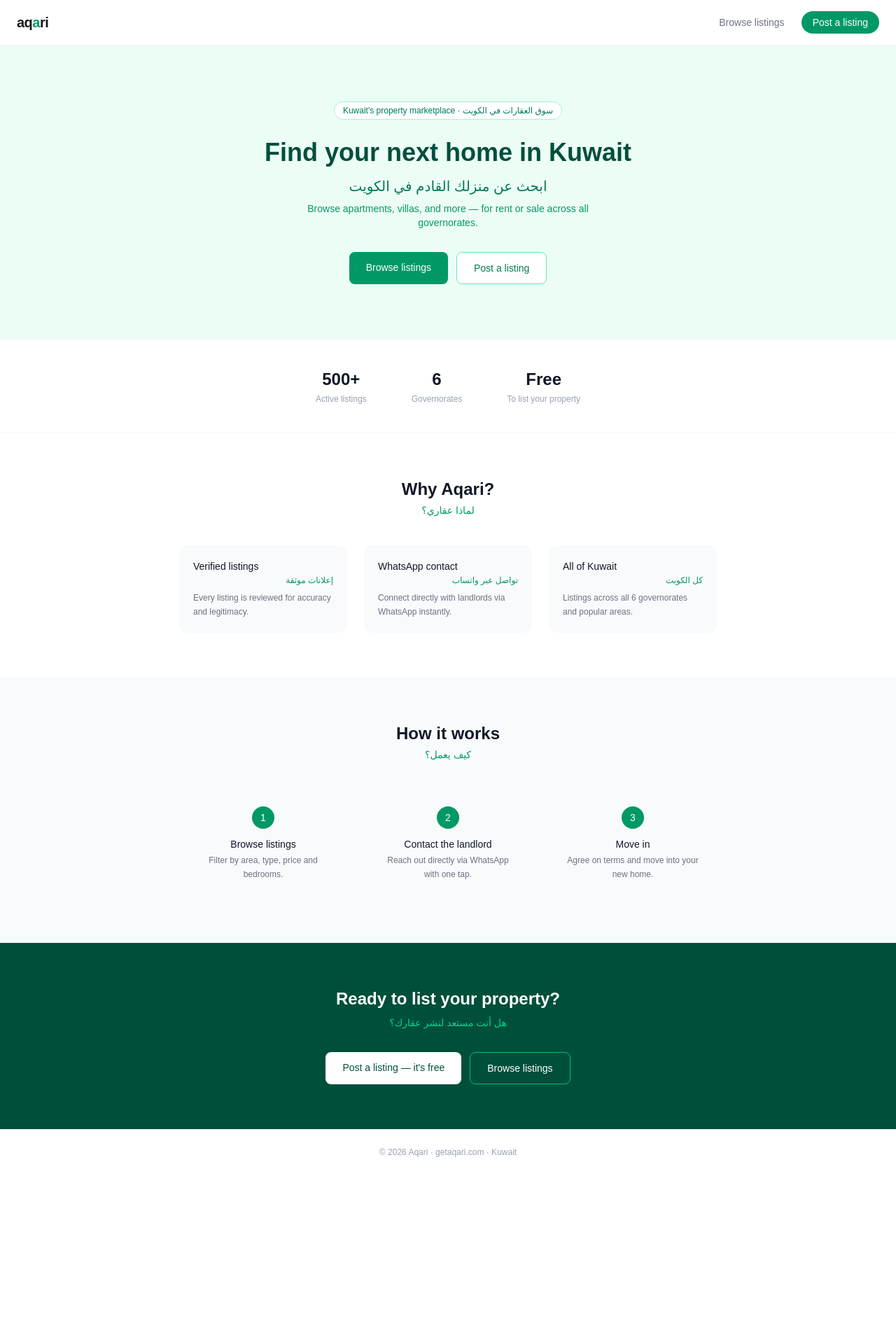
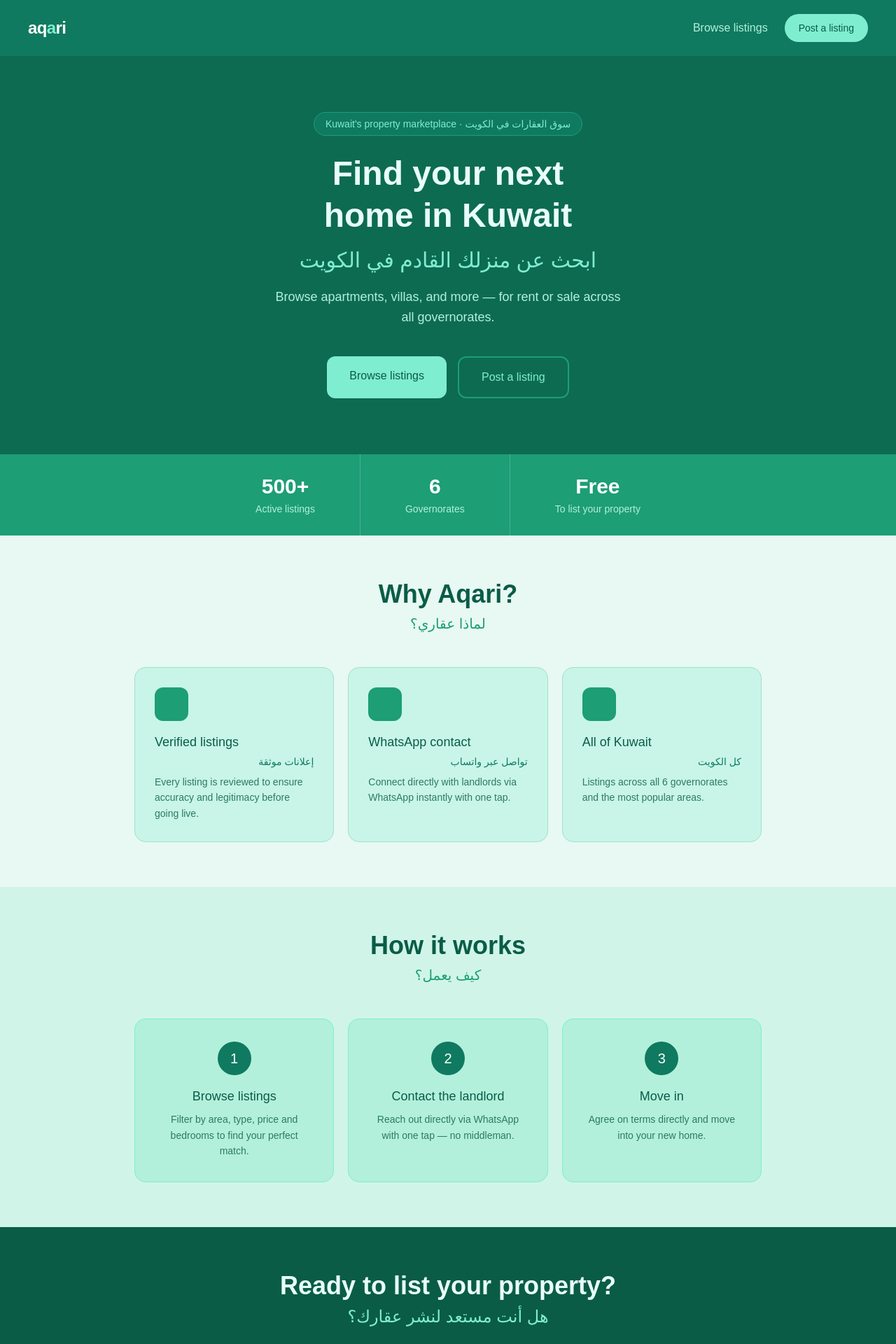
Before and after one commit to nalmuzaini03/aqari, a Next.js app: page / in a window 1280 px wide. Shown: the top 1920 px of the page at 70% size. Before the commit the page ends 1678 px from the top, so only its background shows below. Built offline with nearby package versions, Linux system fonts and the light colour scheme.

Commit message:
redesign homepage with mint and teal

```diff
--- a/src/app/page.tsx
+++ b/src/app/page.tsx
@@ -4,108 +4,114 @@
   return (
     <div className="min-h-screen flex flex-col">
 
-      <nav className="flex items-center justify-between px-6 py-4 bg-white border-b border-gray-100">
-        <div className="text-xl font-semibold tracking-tight">
-          aq<span className="text-emerald-600">a</span>ri
+      {/* Nav */}
+      <nav style={{ background: "#0F7A5F" }} className="flex items-center justify-between px-10 py-5">
+        <div className="text-2xl font-semibold tracking-tight" style={{ color: "white" }}>
+          aq<span style={{ color: "#7FEDD0" }}>a</span>ri
         </div>
         <div className="flex items-center gap-6">
-          <Link href="/listings" className="text-sm text-gray-500 hover:text-gray-800">Browse listings</Link>
-          <Link href="/login" className="text-sm bg-emerald-600 text-white px-4 py-1.5 rounded-full hover:bg-emerald-700 transition-colors">
+          <Link href="/listings" style={{ color: "#B2F0DC" }} className="text-base">Browse listings</Link>
+          <Link href="/login" style={{ background: "#7FEDD0", color: "#0A5C46" }} className="text-sm font-medium px-5 py-2.5 rounded-full">
             Post a listing
           </Link>
         </div>
       </nav>
 
-      <section className="bg-emerald-50 px-6 py-20 text-center">
-        <span className="inline-block bg-white text-emerald-700 text-xs px-3 py-1 rounded-full border border-emerald-200 mb-6">
+      {/* Hero */}
+      <section style={{ background: "#0D6B52" }} className="px-10 py-20 text-center">
+        <span style={{ background: "#0F7A5F", color: "#7FEDD0", border: "1px solid #1D9E75" }} className="inline-block text-sm px-4 py-1.5 rounded-full mb-6">
           Kuwait's property marketplace · سوق العقارات في الكويت
         </span>
-        <h1 className="text-4xl font-semibold text-emerald-900 leading-tight mb-3">
-          Find your next home in Kuwait
+        <h1 style={{ color: "#E8FFF8" }} className="text-5xl font-semibold leading-tight mb-4">
+          Find your next<br />home in Kuwait
         </h1>
-        <p className="text-xl text-emerald-700 mb-2" dir="rtl">
+        <p style={{ color: "#7FEDD0" }} className="text-3xl mb-5" dir="rtl">
           ابحث عن منزلك القادم في الكويت
         </p>
-        <p className="text-sm text-emerald-600 mb-8 max-w-md mx-auto">
+        <p style={{ color: "#B2F0DC" }} className="text-lg mb-10 max-w-lg mx-auto leading-relaxed">
           Browse apartments, villas, and more — for rent or sale across all governorates.
         </p>
-        <div className="flex gap-3 justify-center">
-          <Link href="/listings" className="bg-emerald-600 text-white px-6 py-3 rounded-lg text-sm font-medium hover:bg-emerald-700 transition-colors">
+        <div className="flex gap-4 justify-center">
+          <Link href="/listings" style={{ background: "#7FEDD0", color: "#0A5C46" }} className="px-8 py-4 rounded-xl text-base font-medium">
             Browse listings
           </Link>
-          <Link href="/login" className="bg-white text-emerald-700 border border-emerald-300 px-6 py-3 rounded-lg text-sm font-medium hover:bg-emerald-50 transition-colors">
+          <Link href="/login" style={{ color: "#7FEDD0", border: "2px solid #1D9E75" }} className="px-8 py-4 rounded-xl text-base">
             Post a listing
           </Link>
         </div>
       </section>
 
-      <section className="flex justify-center gap-16 py-10 bg-white border-b border-gray-100">
-        <div className="text-center">
-          <p className="text-2xl font-semibold text-gray-900">500+</p>
-          <p className="text-xs text-gray-400 mt-1">Active listings</p>
-        </div>
-        <div className="text-center">
-          <p className="text-2xl font-semibold text-gray-900">6</p>
-          <p className="text-xs text-gray-400 mt-1">Governorates</p>
-        </div>
-        <div className="text-center">
-          <p className="text-2xl font-semibold text-gray-900">Free</p>
-          <p className="text-xs text-gray-400 mt-1">To list your property</p>
-        </div>
+      {/* Stats */}
+      <section style={{ background: "#1D9E75" }} className="flex justify-center">
+        {[
+          { num: "500+", label: "Active listings" },
+          { num: "6", label: "Governorates" },
+          { num: "Free", label: "To list your property" },
+        ].map((s, i) => (
+          <div key={s.num} style={{ borderRight: i < 2 ? "1px solid rgba(255,255,255,0.2)" : "none" }} className="text-center px-16 py-7">
+            <p className="text-3xl font-semibold text-white">{s.num}</p>
+            <p style={{ color: "#B2F0DC" }} className="text-sm mt-1">{s.label}</p>
+          </div>
+        ))}
       </section>
 
-      <section className="px-6 py-16 bg-white">
-        <h2 className="text-2xl font-semibold text-center text-gray-900 mb-1">Why Aqari?</h2>
-        <p className="text-center text-emerald-600 mb-10 text-sm" dir="rtl">لماذا عقاري؟</p>
-        <div className="grid grid-cols-1 sm:grid-cols-3 gap-6 max-w-3xl mx-auto">
+      {/* Features */}
+      <section style={{ background: "#E8F8F3" }} className="px-10 py-16">
+        <h2 style={{ color: "#0A5C46" }} className="text-4xl font-semibold text-center mb-2">Why Aqari?</h2>
+        <p style={{ color: "#1D9E75" }} className="text-xl text-center mb-12" dir="rtl">لماذا عقاري؟</p>
+        <div className="grid grid-cols-1 sm:grid-cols-3 gap-5 max-w-4xl mx-auto">
           {[
-            { title: "Verified listings", ar: "إعلانات موثقة", desc: "Every listing is reviewed for accuracy and legitimacy." },
-            { title: "WhatsApp contact", ar: "تواصل عبر واتساب", desc: "Connect directly with landlords via WhatsApp instantly." },
-            { title: "All of Kuwait", ar: "كل الكويت", desc: "Listings across all 6 governorates and popular areas." },
+            { title: "Verified listings", ar: "إعلانات موثقة", desc: "Every listing is reviewed to ensure accuracy and legitimacy before going live." },
+            { title: "WhatsApp contact", ar: "تواصل عبر واتساب", desc: "Connect directly with landlords via WhatsApp instantly with one tap." },
+            { title: "All of Kuwait", ar: "كل الكويت", desc: "Listings across all 6 governorates and the most popular areas." },
           ].map((f) => (
-            <div key={f.title} className="bg-gray-50 rounded-xl p-5">
-              <h3 className="text-sm font-medium text-gray-900 mb-0.5">{f.title}</h3>
-              <p className="text-xs text-emerald-600 mb-2" dir="rtl">{f.ar}</p>
-              <p className="text-xs text-gray-500 leading-relaxed">{f.desc}</p>
+            <div key={f.title} style={{ background: "#C8F5E8", border: "1px solid #9FE1CB" }} className="rounded-2xl p-7">
+              <div style={{ background: "#1D9E75" }} className="w-12 h-12 rounded-xl mb-4" />
+              <h3 style={{ color: "#0A5C46" }} className="text-lg font-medium mb-1">{f.title}</h3>
+              <p style={{ color: "#0F7A5F" }} className="text-sm mb-2" dir="rtl">{f.ar}</p>
+              <p style={{ color: "#2D7A5F" }} className="text-sm leading-relaxed">{f.desc}</p>
             </div>
           ))}
         </div>
       </section>
 
-      <section className="px-6 py-16 bg-gray-50">
-        <h2 className="text-2xl font-semibold text-center text-gray-900 mb-1">How it works</h2>
-        <p className="text-center text-emerald-600 mb-10 text-sm" dir="rtl">كيف يعمل؟</p>
-        <div className="grid grid-cols-1 sm:grid-cols-3 gap-6 max-w-3xl mx-auto">
+      {/* How it works */}
+      <section style={{ background: "#D0F5E8" }} className="px-10 py-16">
+        <h2 style={{ color: "#0A5C46" }} className="text-4xl font-semibold text-center mb-2">How it works</h2>
+        <p style={{ color: "#1D9E75" }} className="text-xl text-center mb-12" dir="rtl">كيف يعمل؟</p>
+        <div className="grid grid-cols-1 sm:grid-cols-3 gap-5 max-w-4xl mx-auto">
           {[
-            { num: "1", title: "Browse listings", desc: "Filter by area, type, price and bedrooms." },
-            { num: "2", title: "Contact the landlord", desc: "Reach out directly via WhatsApp with one tap." },
-            { num: "3", title: "Move in", desc: "Agree on terms and move into your new home." },
+            { num: "1", title: "Browse listings", desc: "Filter by area, type, price and bedrooms to find your perfect match." },
+            { num: "2", title: "Contact the landlord", desc: "Reach out directly via WhatsApp with one tap — no middleman." },
+            { num: "3", title: "Move in", desc: "Agree on terms directly and move into your new home." },
           ].map((s) => (
-            <div key={s.num} className="text-center p-6">
-              <div className="w-8 h-8 bg-emerald-600 text-white rounded-full flex items-center justify-center text-sm font-medium mx-auto mb-3">
+            <div key={s.num} style={{ background: "#B2F0DC", border: "1px solid #7FEDD0" }} className="rounded-2xl p-8 text-center">
+              <div style={{ background: "#0F7A5F", color: "white" }} className="w-12 h-12 rounded-full flex items-center justify-center text-xl font-medium mx-auto mb-4">
                 {s.num}
               </div>
-              <h3 className="text-sm font-medium text-gray-900 mb-1">{s.title}</h3>
-              <p className="text-xs text-gray-500 leading-relaxed">{s.desc}</p>
+              <h3 style={{ color: "#0A5C46" }} className="text-lg font-medium mb-2">{s.title}</h3>
+              <p style={{ color: "#2D7A5F" }} className="text-sm leading-relaxed">{s.desc}</p>
             </div>
           ))}
         </div>
       </section>
 
-      <section className="bg-emerald-900 px-6 py-16 text-center">
-        <h2 className="text-2xl font-semibold text-white mb-2">Ready to list your property?</h2>
-        <p className="text-emerald-400 text-sm mb-8" dir="rtl">هل أنت مستعد لنشر عقارك؟</p>
-        <div className="flex gap-3 justify-center">
-          <Link href="/login" className="bg-white text-emerald-900 px-6 py-3 rounded-lg text-sm font-medium hover:bg-gray-100 transition-colors">
+      {/* CTA */}
+      <section style={{ background: "#0A5C46" }} className="px-10 py-16 text-center">
+        <h2 style={{ color: "#E8FFF8" }} className="text-4xl font-semibold mb-2">Ready to list your property?</h2>
+        <p style={{ color: "#7FEDD0" }} className="text-2xl mb-10" dir="rtl">هل أنت مستعد لنشر عقارك؟</p>
+        <div className="flex gap-4 justify-center">
+          <Link href="/login" style={{ background: "#7FEDD0", color: "#0A5C46" }} className="px-8 py-4 rounded-xl text-base font-medium">
             Post a listing — it's free
           </Link>
-          <Link href="/listings" className="border border-emerald-500 text-white px-6 py-3 rounded-lg text-sm hover:bg-emerald-800 transition-colors">
+          <Link href="/listings" style={{ color: "#7FEDD0", border: "2px solid #1D9E75" }} className="px-8 py-4 rounded-xl text-base">
             Browse listings
           </Link>
         </div>
       </section>
 
-      <footer className="py-6 text-center text-xs text-gray-400 border-t border-gray-100">
+      {/* Footer */}
+      <footer style={{ background: "#073D2E", color: "#7FEDD0" }} className="py-6 text-center text-sm">
         © 2026 Aqari · getaqari.com · Kuwait
       </footer>
 
```
